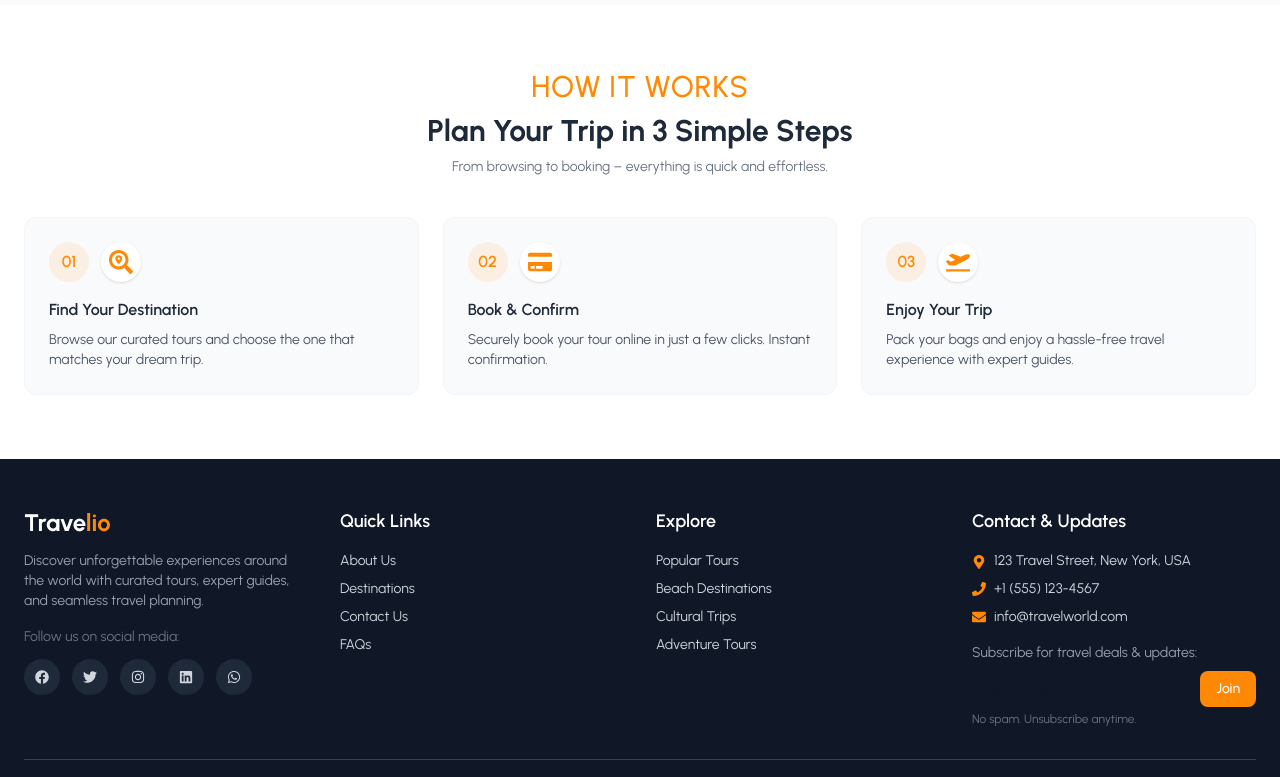
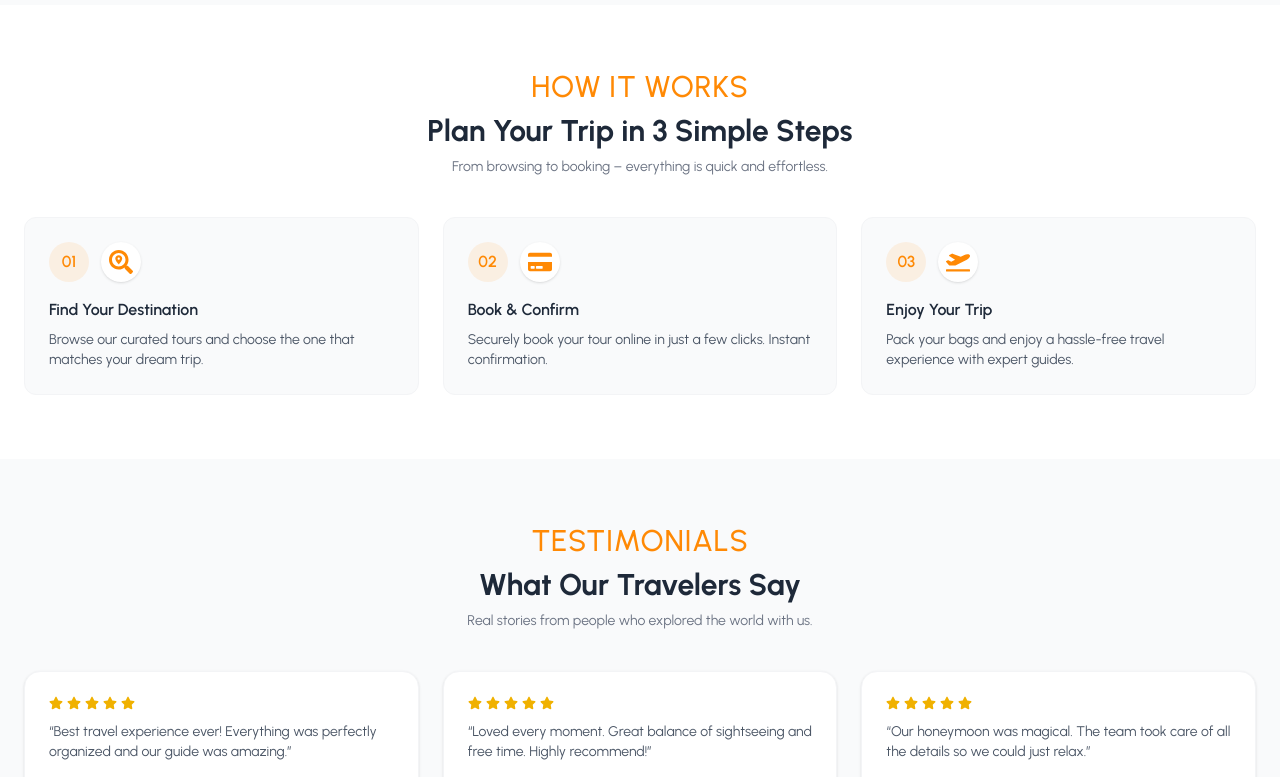
Before and after one commit to ZisanUlHaque/Hotel-Booking-Management-System-Client, a React (Vite) app: page / in a window 1280 px wide. Shown: the part 2000-2777 px from the top of the page. Built offline with nearby package versions, Linux system fonts and the light colour scheme; grey boxes are pictures that could not be loaded.

Commit message:
added testimonails

```diff
--- a/src/pages/Home/Home.jsx
+++ b/src/pages/Home/Home.jsx
@@ -2,6 +2,7 @@ import React from 'react';
 import Banner from './Banner';
 import PopularDestination from './PopularDestination';
 import HowItWorks from './HowItWorks';
+import TestimonialsPreview from './TestimonialsPreview';
 
 
 const Home = () => {
@@ -10,6 +11,8 @@ const Home = () => {
             <Banner></Banner>
             <PopularDestination></PopularDestination>
             <HowItWorks></HowItWorks>
+            <TestimonialsPreview></TestimonialsPreview>
+
         </div>
     );
 };
--- a/src/pages/Home/TestimonialsPreview.jsx
+++ b/src/pages/Home/TestimonialsPreview.jsx
@@ -34,7 +34,7 @@ const TestimonialsPreview = () => {
     <section className="py-16 bg-gray-50">
       <div className="max-w-7xl mx-auto px-6">
         <div className="text-center mb-10">
-          <span className="text-primary font-medium uppercase tracking-wide text-xs">
+          <span className="text-primary font-medium uppercase tracking-wide text-3xl">
             Testimonials
           </span>
           <h2 className="text-2xl md:text-3xl font-bold text-gray-800 mt-2">
```
